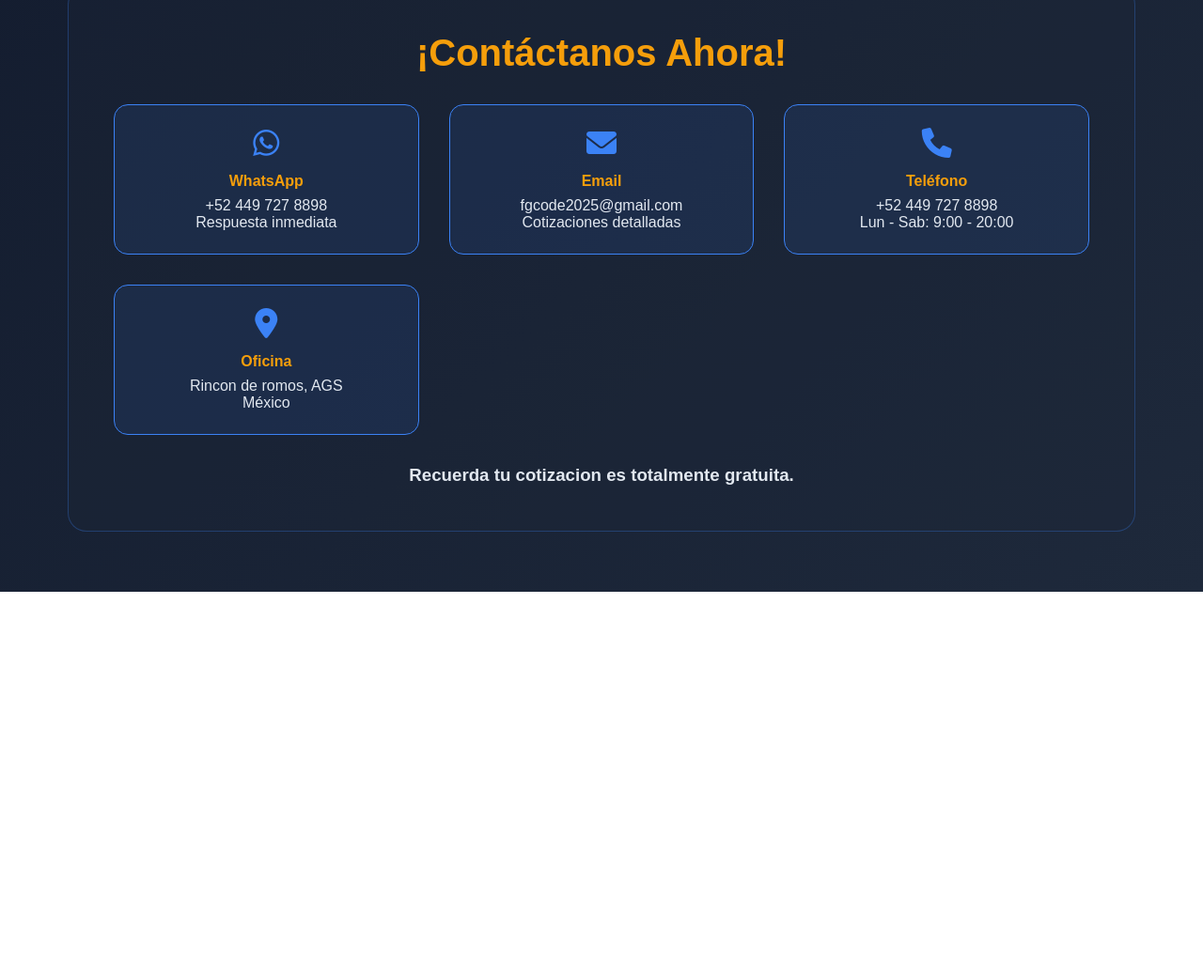
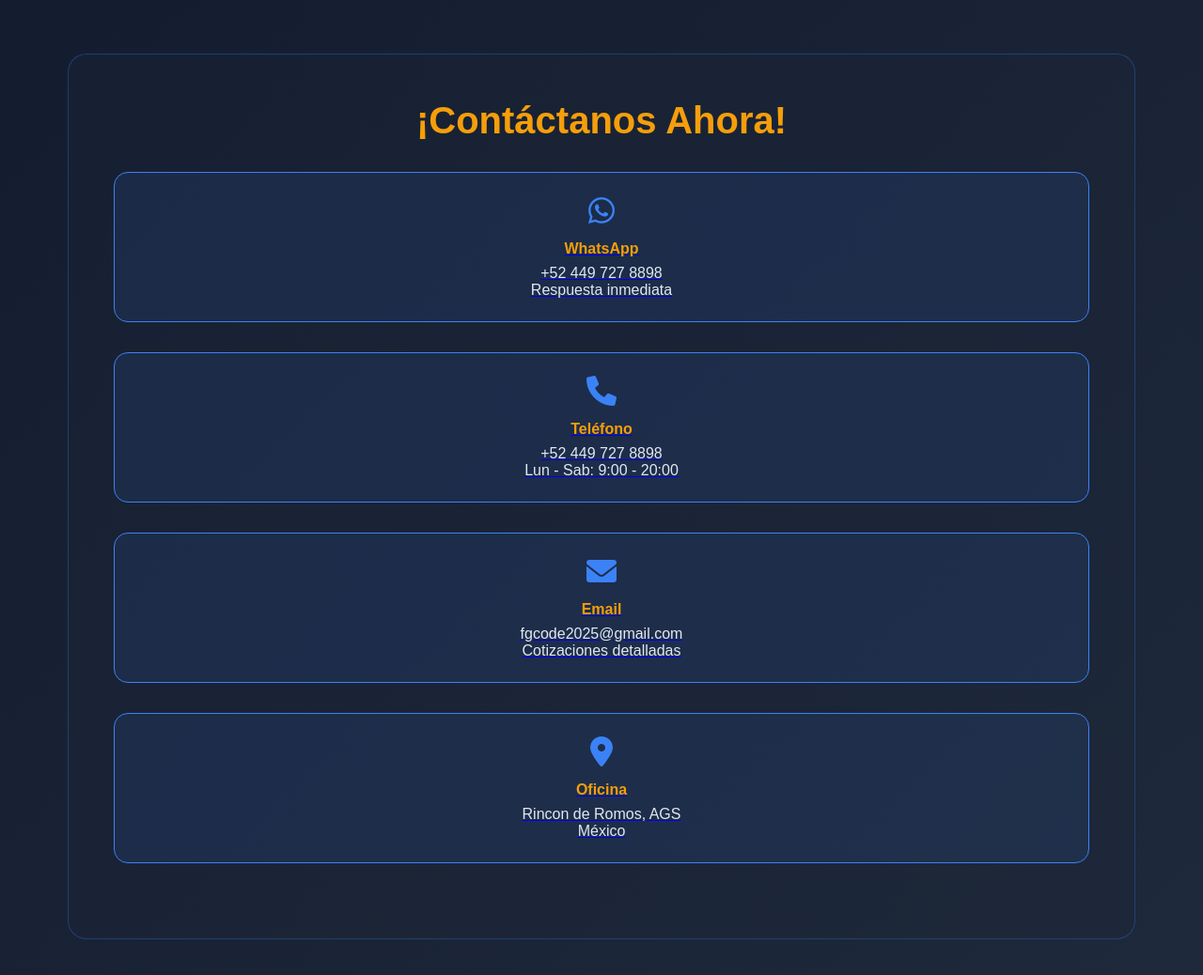
Before and after one commit to fgcode2025-debug/F-G-code, a plain HTML site: page index.html in a window 1280 px wide. Shown: the part 1052-2090 px from the top of the page at 94% size. Before the commit the page ends 1682 px from the top, so only its background shows below. Drawn offline with Linux system fonts and the light colour scheme.

Commit message:
Add files via upload

```diff
--- a/index.html
+++ b/index.html
@@ -370,6 +370,8 @@
         <div class="hero">
             <h1>Desarrollo Web Profesional</h1>
             <p>Creamos páginas web modernas, responsivas y optimizadas para tu negocio</p>
+            <br>
+                <h3><b>Recuerda hacemos tu cotizacion totalmente gratuita!!!</b></h3>
         </div>
 
         <!-- Services Section -->
@@ -413,33 +415,41 @@
             <h2>¡Contáctanos Ahora!</h2>
 
            <div class="contact-methods">
-                <div class="contact-method">
+    <!-- WhatsApp -->
+    <a href="https://wa.me/524497278898" target="_blank" class="contact-method">
      <i class="fab fa-whatsapp"></i>
      <h4>WhatsApp</h4>
      <p>+52 449 727 8898</p>
      <p>Respuesta inmediata</p>
+    </a>
     </div>
-                <div class="contact-method">
+    <div class="contact-methods">
+    <a href="tel:+524497278898" class="contact-method">
+    <i class="fas fa-phone"></i>
+    <h4>Teléfono</h4>
+    <p>+52 449 727 8898</p>
+    <p>Lun - Sab: 9:00 - 20:00</p>
+    </a>
+    </div>
+      <div class="contact-methods">
+       <a href="https://mail.google.com/mail/?view=cm&to=fgcode2025@gmail.com" target="_blank" class="contact-method">
     <i class="fas fa-envelope"></i>
     <h4>Email</h4>
     <p>fgcode2025@gmail.com</p>
     <p>Cotizaciones detalladas</p>
+</a>
       </div>
-                <div class="contact-method">
-                    <i class="fas fa-phone"></i>
-                    <h4>Teléfono</h4>
-                    <p>+52 449 727 8898</p>
-                    <p>Lun - Sab: 9:00 - 20:00</p>
-                </div>
-                <div class="contact-method">
+
+      <div class="contact-methods">
+    <a href="https://www.google.com/maps/search/?api=1&query=Rincon+de+Romos,+AGS,+Mexico" target="_blank" class="contact-method">
     <i class="fas fa-map-marker-alt"></i>
     <h4>Oficina</h4>
-                    <p>Rincon de romos, AGS</p>
+    <p>Rincon de Romos, AGS</p>
     <p>México</p>
+    </a>
     </div>
             </div>
-          <div class="publicidad"></div>
-            <h3>Recuerda tu cotizacion es totalmente gratuita.</h3>
+
 
 
 
```
Lines whose indentation alone changed are shown as unchanged.
